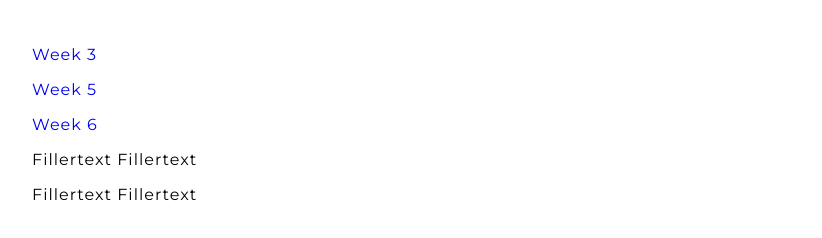
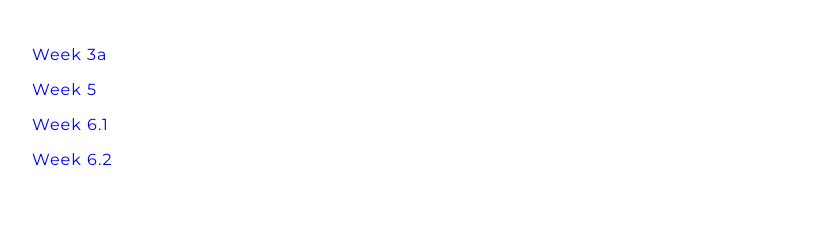
Before and after one commit to PawarRohan/igme230, a plain HTML site: page index.html in a window 1280 px wide. Shown: the part 226-464 px from the top of the page, without its empty margins (224-1046 px from the left). Drawn offline with Linux system fonts and the light colour scheme.

Commit message:
added index links

```diff
--- a/index.html
+++ b/index.html
@@ -20,11 +20,10 @@
     </header>
     <div class="links">
         <ul>
-            <li><a href="https://pawarrohan.github.io/igme230/week3a/week3.html">Week 3</a></li>
+            <li><a href="https://pawarrohan.github.io/igme230/week3a/week3.html">Week 3a</a></li>
             <li><a href="https://pawarrohan.github.io/igme230/week5/sample.html">Week 5</a></li>
-            <li><a href="https://pawarrohan.github.io/igme230/week6/holygrail.html">Week 6</a></li>
-            <li><a>Fillertext Fillertext</a></li>
-            <li><a>Fillertext Fillertext</a></li>
+            <li><a href="https://pawarrohan.github.io/igme230/week6.1/holygrail.html">Week 6.1</a></li>
+            <li><a href="https://pawarrohan.github.io/igme230/week6.2/holygrail.html">Week 6.2</a></li>
 
         </ul>
     </div>
```
